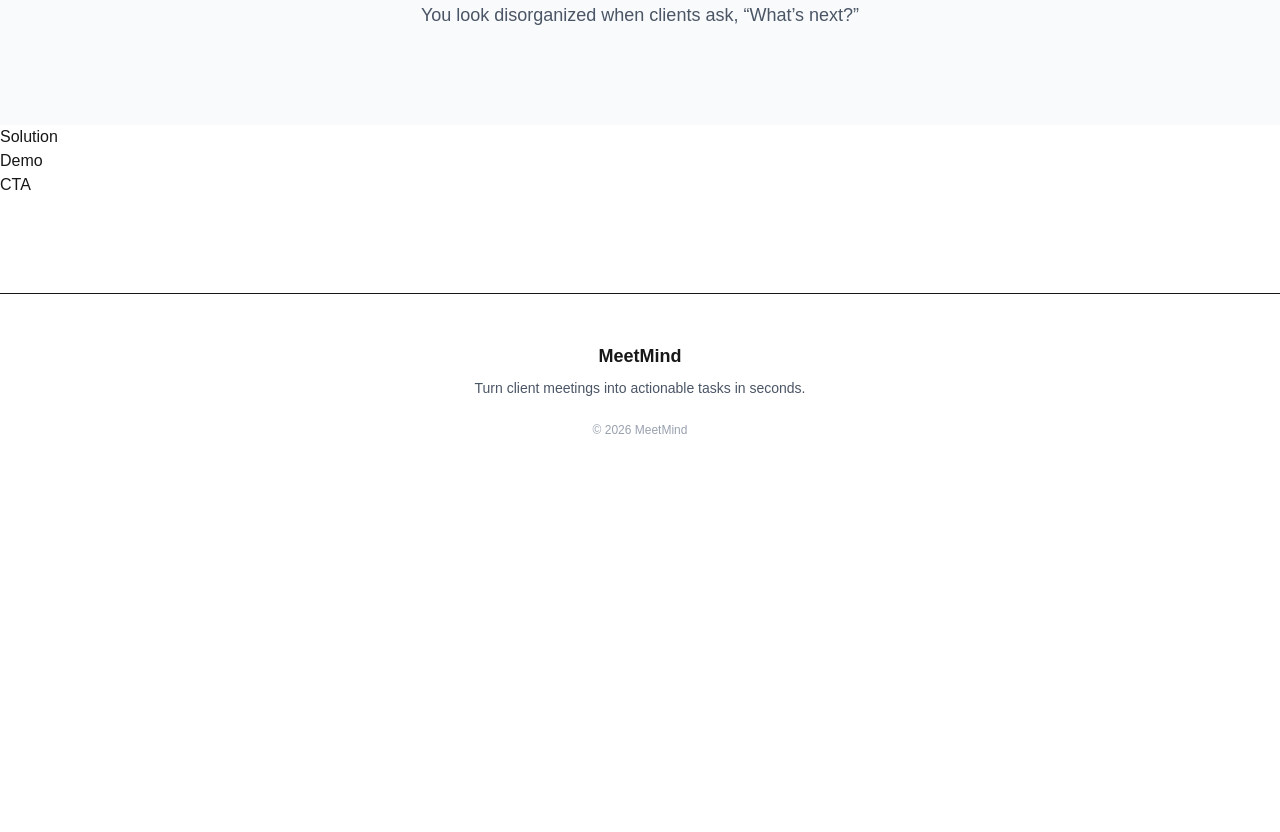
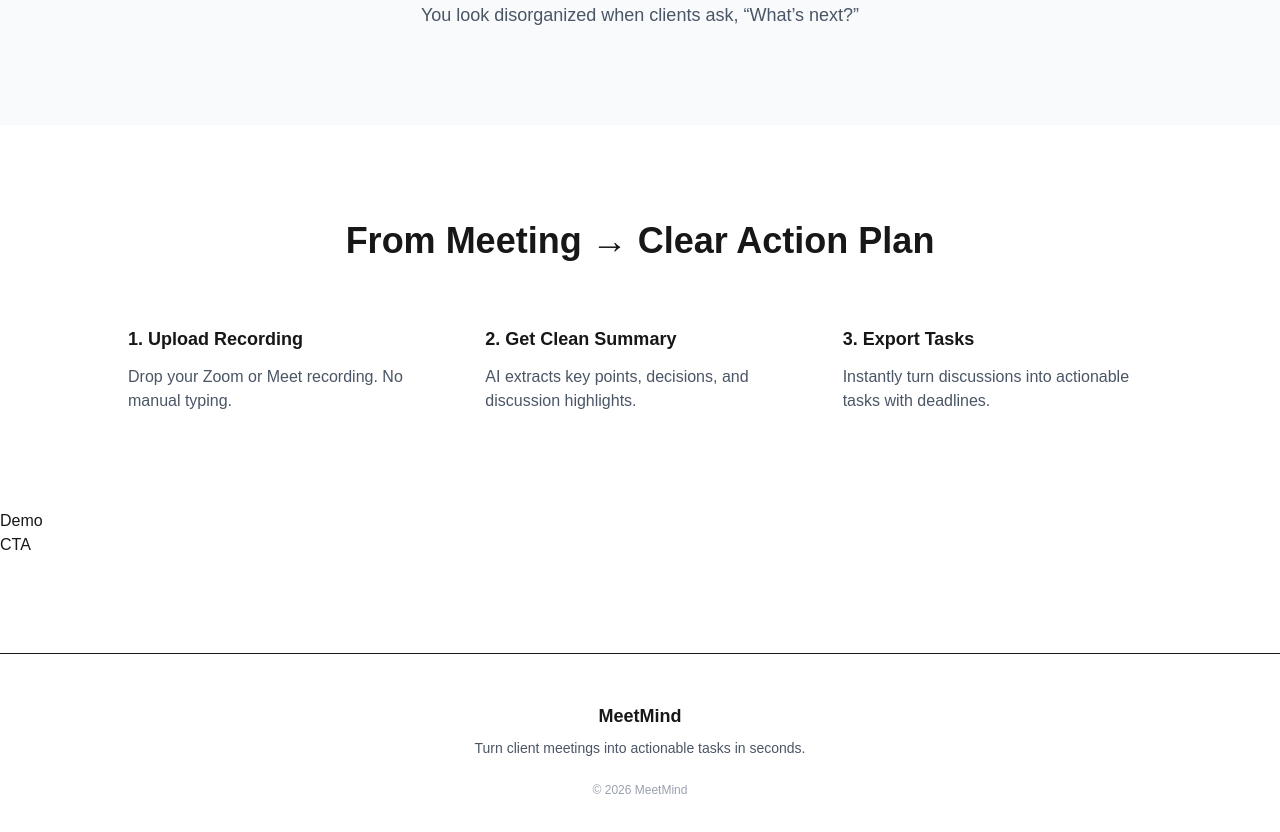
Before and after one commit to iamxenon404/meet-mind, a Next.js app in the folder landingpage/meetmind-landing/: page / in a window 1280 px wide. Shown: the part 980-1812 px from the top of the page. Before the commit the page ends 1466 px from the top, so only its background shows below. Built offline with nearby package versions, Linux system fonts and the light colour scheme.

Commit message:
new solutions section

```diff
--- a/landingpage/meetmind-landing/app/components/sections/Solution.tsx
+++ b/landingpage/meetmind-landing/app/components/sections/Solution.tsx
@@ -1,9 +1,34 @@
-import React from 'react'
+export default function Solution() {
+  return (
+    <section id="features" className="py-24 px-6">
+      <div className="max-w-5xl mx-auto text-center">
+        <h2 className="text-3xl md:text-4xl font-bold mb-16">
+          From Meeting → Clear Action Plan
+        </h2>
 
-const Solution = () => {
-  return (
-    <div>Solution</div>
-  )
+        <div className="grid md:grid-cols-3 gap-12 text-left">
+          <div>
+            <h3 className="font-semibold text-lg mb-3">1. Upload Recording</h3>
+            <p className="text-gray-600">
+              Drop your Zoom or Meet recording. No manual typing.
+            </p>
+          </div>
+
+          <div>
+            <h3 className="font-semibold text-lg mb-3">2. Get Clean Summary</h3>
+            <p className="text-gray-600">
+              AI extracts key points, decisions, and discussion highlights.
+            </p>
+          </div>
+
+          <div>
+            <h3 className="font-semibold text-lg mb-3">3. Export Tasks</h3>
+            <p className="text-gray-600">
+              Instantly turn discussions into actionable tasks with deadlines.
+            </p>
+          </div>
+        </div>
+      </div>
+    </section>
+  );
 }
-
-export default Solution
```
